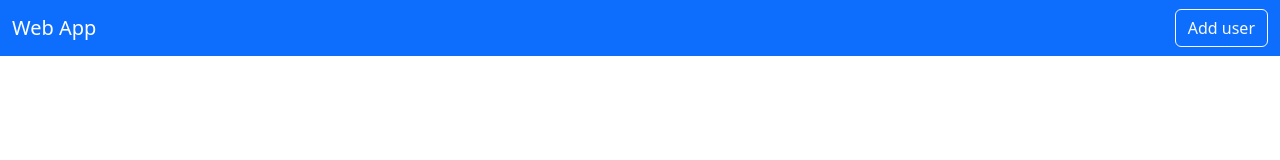
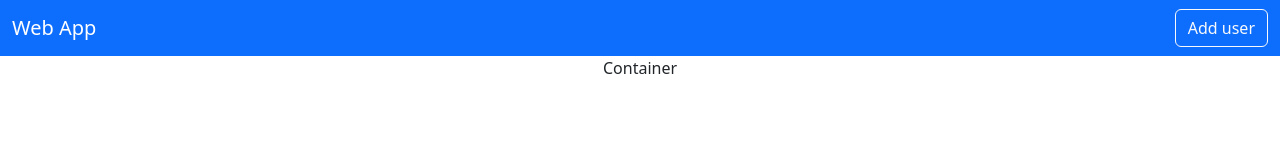
Before and after one commit to dev-from-cbd/react-crud, a React (Create React App) app: page /adduser in a window 1280 px wide. Shown: the top 160 px of the page. Built offline with nearby package versions, Linux system fonts and the light colour scheme.

Commit message:
React JS

```diff
--- a/src/users/AddUser.js
+++ b/src/users/AddUser.js
@@ -1,10 +1,5 @@
-import React from 'react'
+import React from "react";
 
-export default function
-() {
-  return (
-    <div>
-
-    </div>
-  )
+export default function () {
+  return <div className="container">Container</div>;
 }
```
